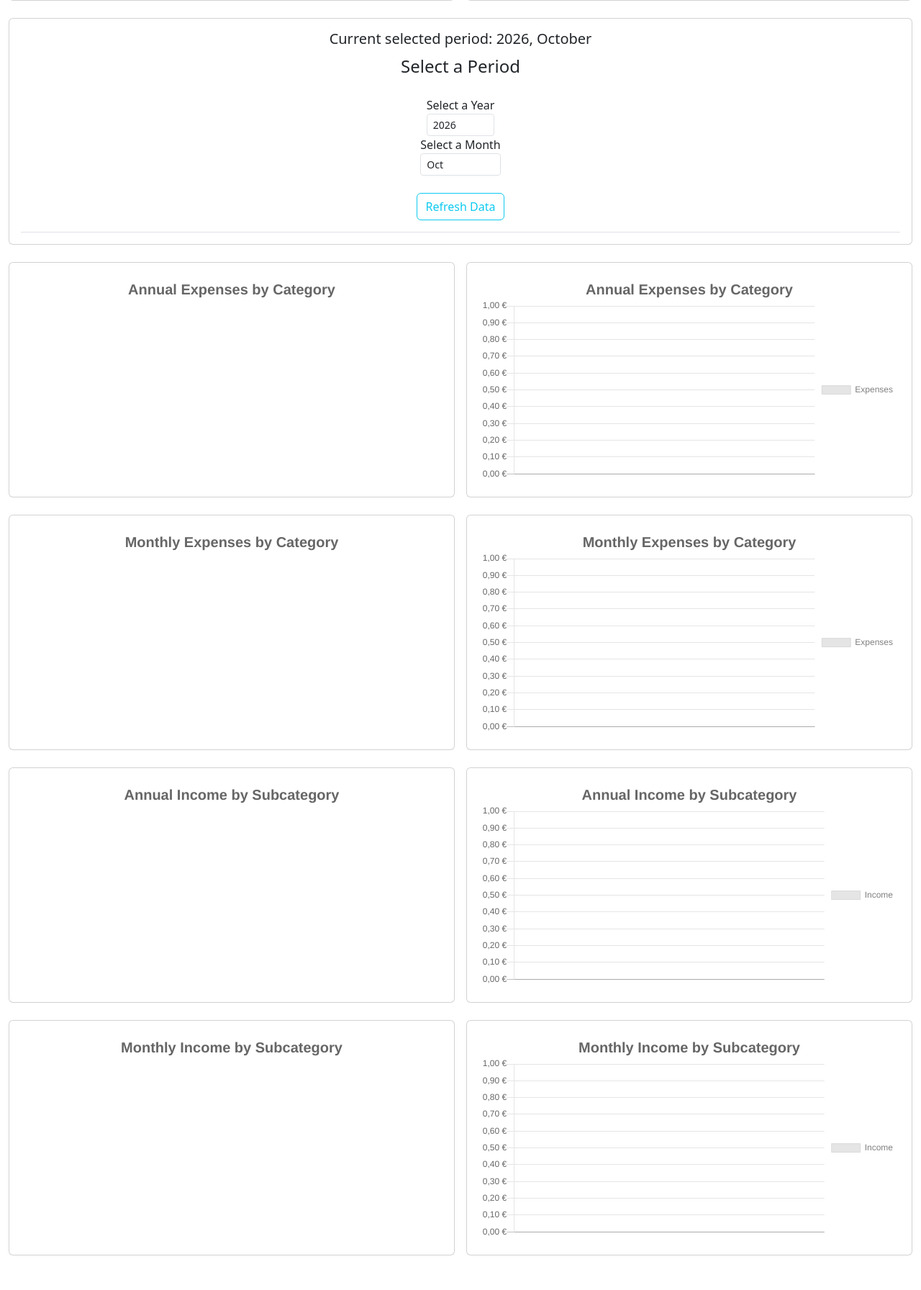
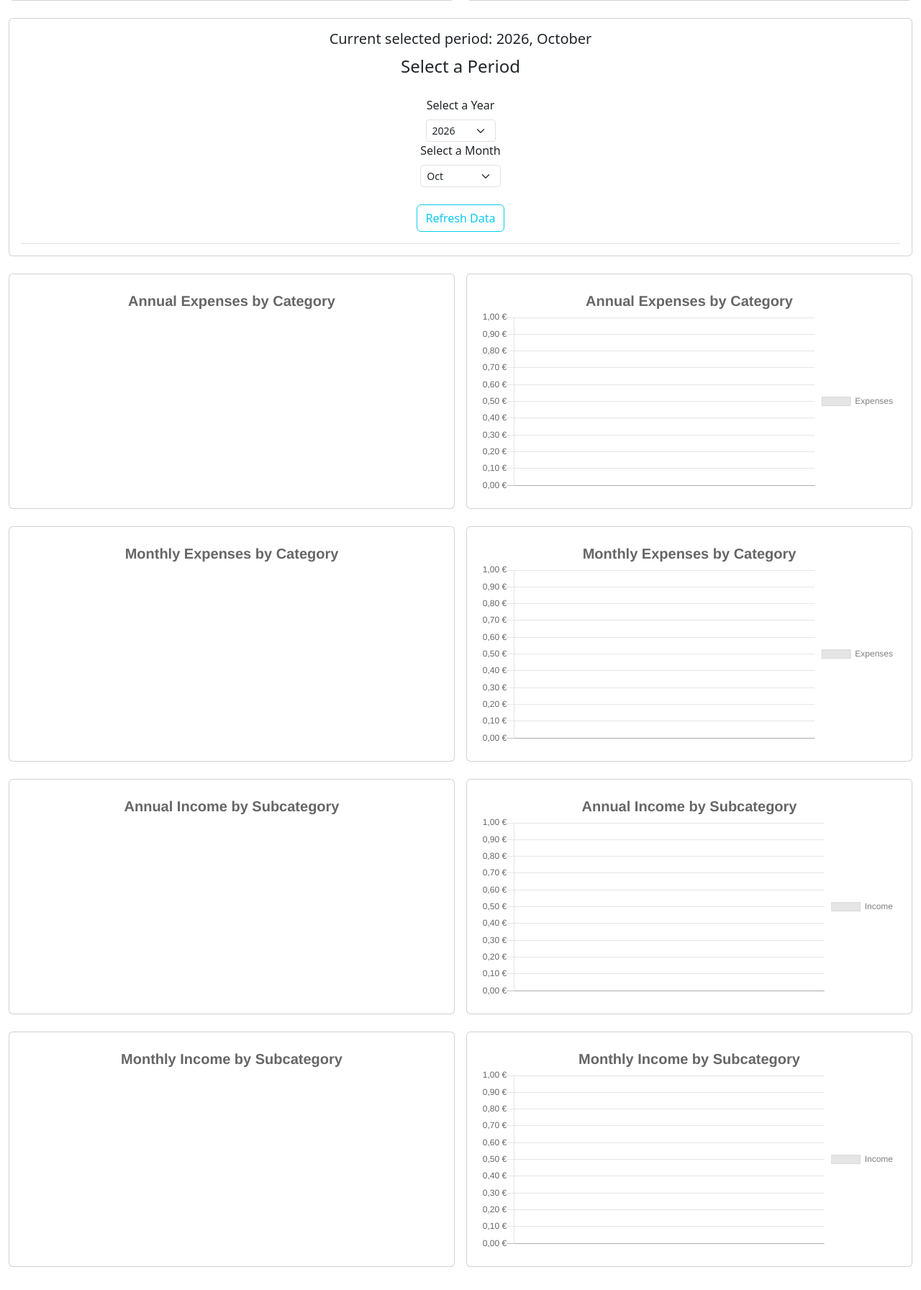
Before and after one commit to PSueri/personal-finance-manager, a Flask app: page /dashboard in a window 1280 px wide. Shown: the part 406-2198 px from the top of the page at 72% size. Before the commit the page ends 2150 px from the top, so only its background shows below. Run offline with Flask 3, Linux system fonts and the light colour scheme; data that the repository does not hold is empty; some libraries are stand-ins or nearby versions.

Commit message:
fix: update template classes for Bootstrap 5 and replace placeholder homepage

```diff
--- a/application/templates/dashboard.html
+++ b/application/templates/dashboard.html
@@ -1,7 +1,7 @@
 {% extends 'layout.html' %}
 
 {% block content %}
-    <div class="col-xs-10 col-sm-6 col-md-6">
+    <div class="col-12 col-md-6">
         <div class="card card-style mb-2">
             <div class="card-body">
                 <div class="chart-container" style="position: relative;">
@@ -11,7 +11,7 @@
         </div>
     </div>
 
-    <div class="col-xs-10 col-sm-6 col-md-6">
+    <div class="col-12 col-md-6">
         <div class="card card-style mb-2">
             <div class="card-body">
                 <div class="chart-container" style="position: relative;">
@@ -21,7 +21,7 @@
         </div>
     </div>
 
-    <div class="col-xs-12 col-sm-12 col-md-12 text-center">
+    <div class="col-12 text-center">
         <div class="card card-style mb-2 mx-auto" >
             <div class="card-body">
                 <form action="" method="POST">
@@ -46,13 +46,13 @@
                         <h5>Current selected period: {{current_period}}</h5>
                         <legend class="mb-4">Select a Period</legend>
                         <div class="form-group" style="max-width: 400px; display: inline-block;">
-                            {{ selectionform.selected_year.label(class="form-control-label") }}
-                            {{ selectionform.selected_year(class="form-control form-control-sm") }}
+                            {{ selectionform.selected_year.label(class="form-label") }}
+                            {{ selectionform.selected_year(class="form-select form-select-sm") }}
                         </div>
                         <br>
                         <div class="form-group" style="max-width: 400px; display: inline-block;">
-                            {{ selectionform.selected_month.label(class="form-control-label") }}
-                            {{ selectionform.selected_month(class="form-control form-control-sm") }}
+                            {{ selectionform.selected_month.label(class="form-label") }}
+                            {{ selectionform.selected_month(class="form-select form-select-sm") }}
                         </div>
                         <br><br>
                         <div class="form-group border-bottom pb-3">
@@ -64,7 +64,7 @@
         </div>
     </div>
 
-    <div class="col-xs-10 col-sm-6 col-md-6">
+    <div class="col-12 col-md-6">
         <div class="card card-style mb-2">
             <div class="card-body">
                 <div class="chart-container" style="position: relative;">
@@ -74,7 +74,7 @@
         </div>
     </div>
 
-    <div class="col-xs-10 col-sm-6 col-md-6">
+    <div class="col-12 col-md-6">
         <div class="card card-style mb-2">
             <div class="card-body">
                 <div class="chart-container" style="position: relative;">
@@ -84,7 +84,7 @@
         </div>
     </div>
 
-    <div class="col-xs-10 col-sm-6 col-md-6">
+    <div class="col-12 col-md-6">
         <div class="card card-style mb-2">
             <div class="card-body">
                 <div class="chart-container" style="position: relative;">
@@ -94,7 +94,7 @@
         </div>
     </div>
 
-    <div class="col-xs-10 col-sm-6 col-md-6">
+    <div class="col-12 col-md-6">
         <div class="card card-style mb-2">
             <div class="card-body">
                 <div class="chart-container" style="position: relative;">
@@ -104,7 +104,7 @@
         </div>
     </div>
 
-    <div class="col-xs-10 col-sm-6 col-md-6">
+    <div class="col-12 col-md-6">
         <div class="card card-style mb-2">
             <div class="card-body">
                 <div class="chart-container" style="position: relative;">
@@ -114,7 +114,7 @@
         </div>
     </div>
 
-    <div class="col-xs-10 col-sm-6 col-md-6">
+    <div class="col-12 col-md-6">
         <div class="card card-style mb-2">
             <div class="card-body">
                 <div class="chart-container" style="position: relative;">
@@ -124,7 +124,7 @@
         </div>
     </div>
 
-    <div class="col-xs-10 col-sm-6 col-md-6">
+    <div class="col-12 col-md-6">
         <div class="card card-style mb-2">
             <div class="card-body">
                 <div class="chart-container" style="position: relative;">
@@ -134,7 +134,7 @@
         </div>
     </div>
 
-    <div class="col-xs-10 col-sm-6 col-md-6">
+    <div class="col-12 col-md-6">
         <div class="card card-style mb-2">
             <div class="card-body">
                 <div class="chart-container" style="position: relative;">
--- a/application/templates/show_transactions.html
+++ b/application/templates/show_transactions.html
@@ -1,9 +1,9 @@
 {% extends 'layout.html' %}
 {% block content %}
-    <div class="col-sm-10 ml-auto mr-auto ">
+    <div class="col-12 col-lg-10">
         <H2>Transaction History</H2>
         <table class="table">
-            <thead class="thead-dark">
+            <thead class="table-dark">
                 <tr>
                     <th scope="col">ID</th>
                     <th scope="col">Date</th>
```
Also changed, not shown: application/templates/add.html (+7 -7 lines), application/templates/index.html (+35 -2 lines).
